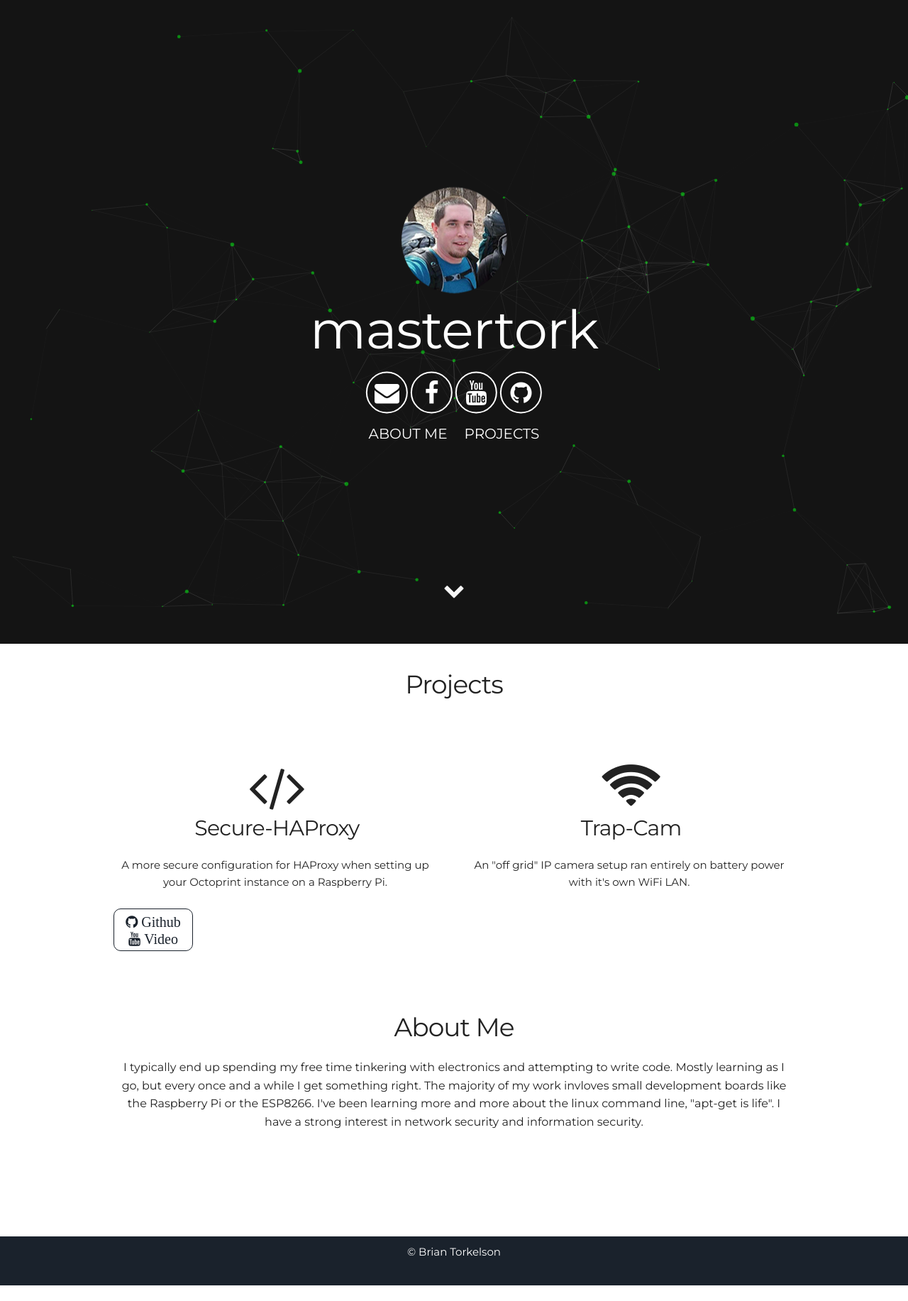
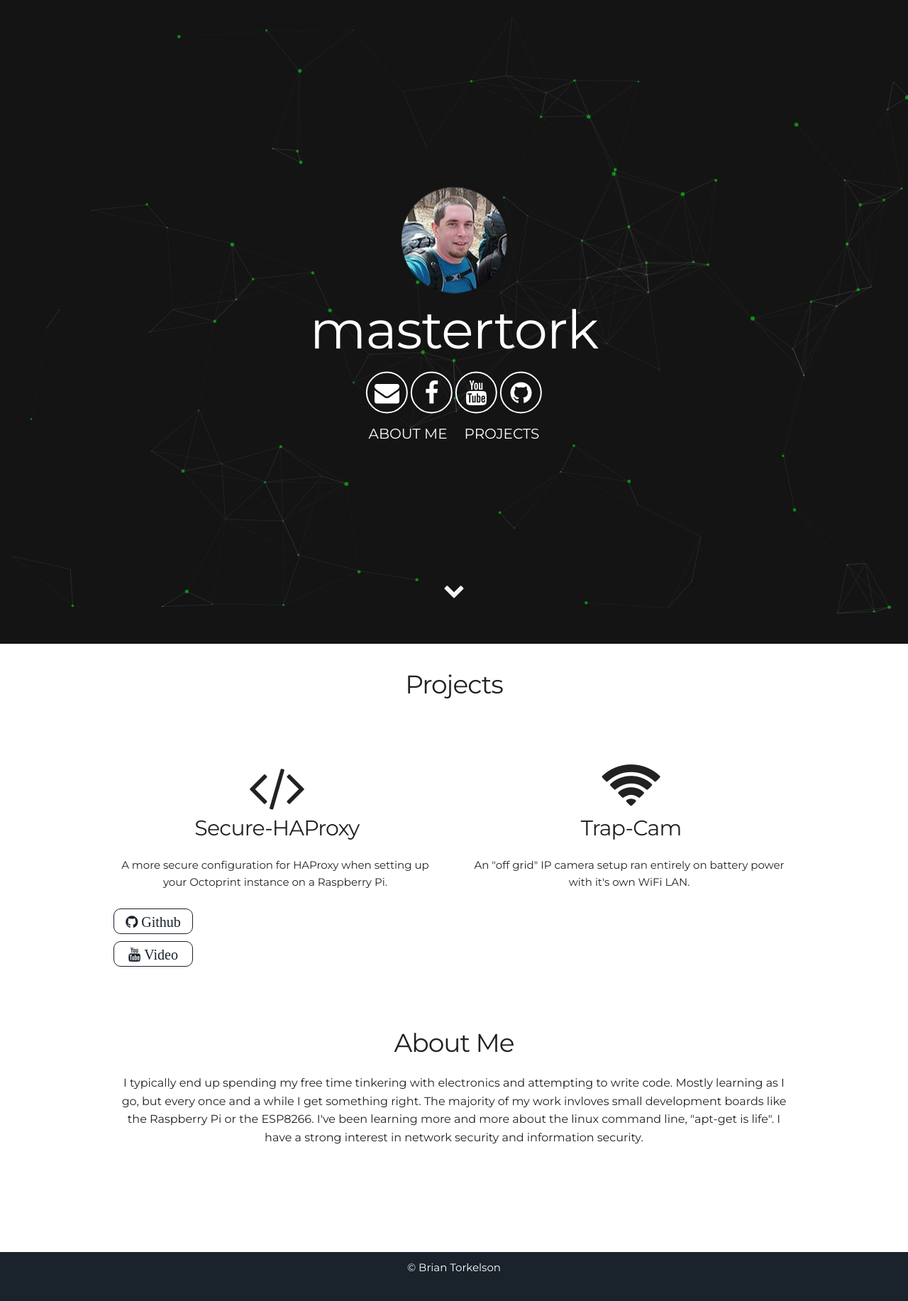
Before and after one commit to BrianTechTalk/BrianTechTalk.github.io, a Jekyll site: the page built from index.html, in a window 1280 px wide. Shown: the whole page at 71% size. Built offline with Jekyll 4.4.1, drawn with Linux system fonts in a browser that asks for light colours; before the commit the page ends 1811 px from its top, so only the background shows below that.

Commit message:
asdfasdfasdf

```diff
--- a/_includes/projects.html
+++ b/_includes/projects.html
@@ -7,11 +7,8 @@
 	  <i class="fa fa-code fa-5x" aria-hidden="true"></i>
       <h4>Secure-HAProxy</h4>
       <p>A more secure configuration for HAProxy when setting up your Octoprint instance on a Raspberry Pi.</p>
-		<div class="project-link">
-			<div href="https://github.com/mastertork/Secure-HAProxy"><i class="fa fa-github fa-lg" aria-hidden="true"> Github</i></div>
-			<div href="https://github.com/mastertork/Secure-HAProxy"><i class="fa fa-youtube fa-lg" aria-hidden="true"> Video</i></div>
-		</div>
-
+		<div class="project-link" href="https://github.com/mastertork/Secure-HAProxy"><i class="fa fa-github fa-lg" aria-hidden="true"> Github</i></div>
+		<div class="project-link" href="https://github.com/mastertork/Secure-HAProxy"><i class="fa fa-youtube fa-lg" aria-hidden="true"> Video</i></div>
     </div>
     <div class="six columns">
       <i class="fa fa-wifi fa-5x" aria-hidden="true"></i>
```
